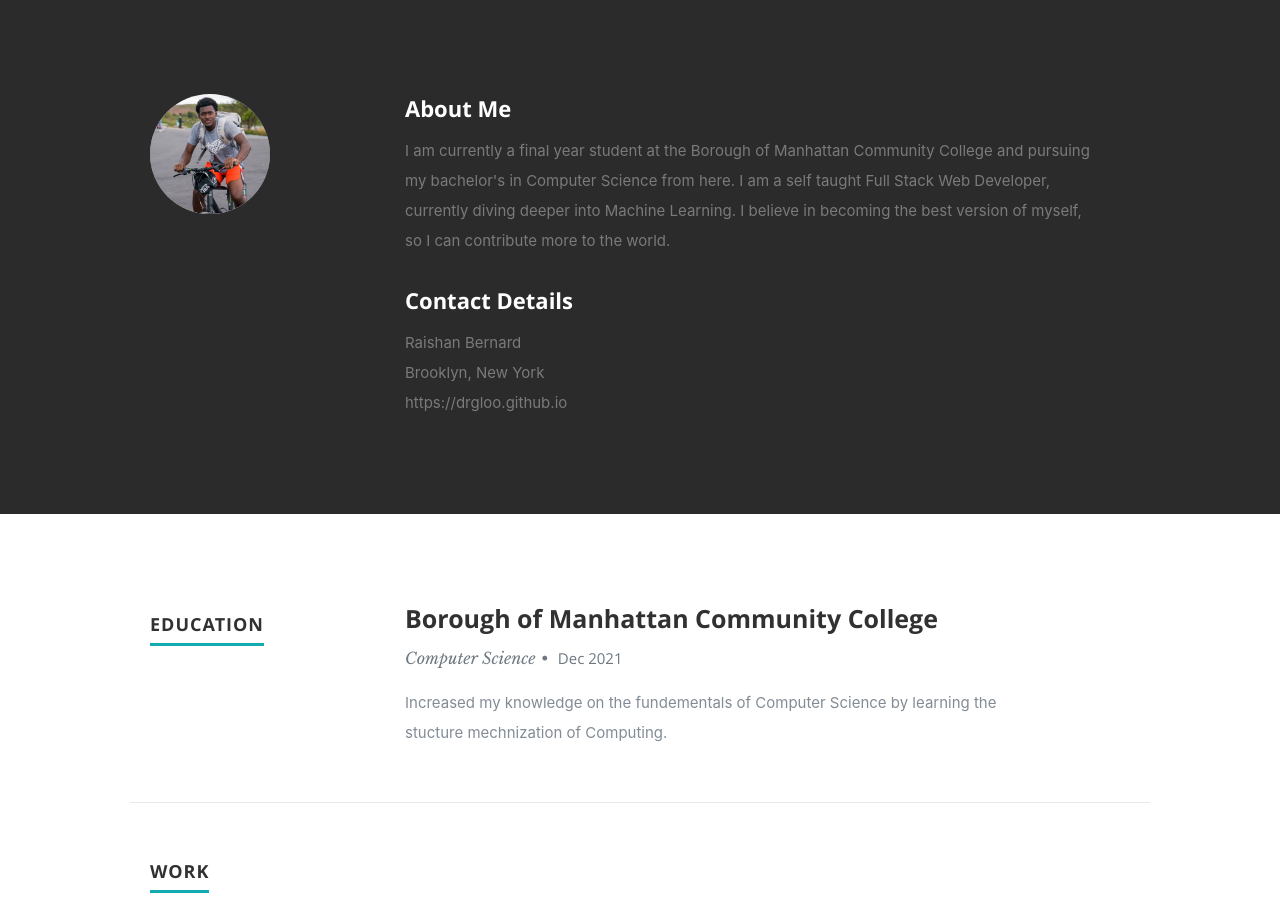
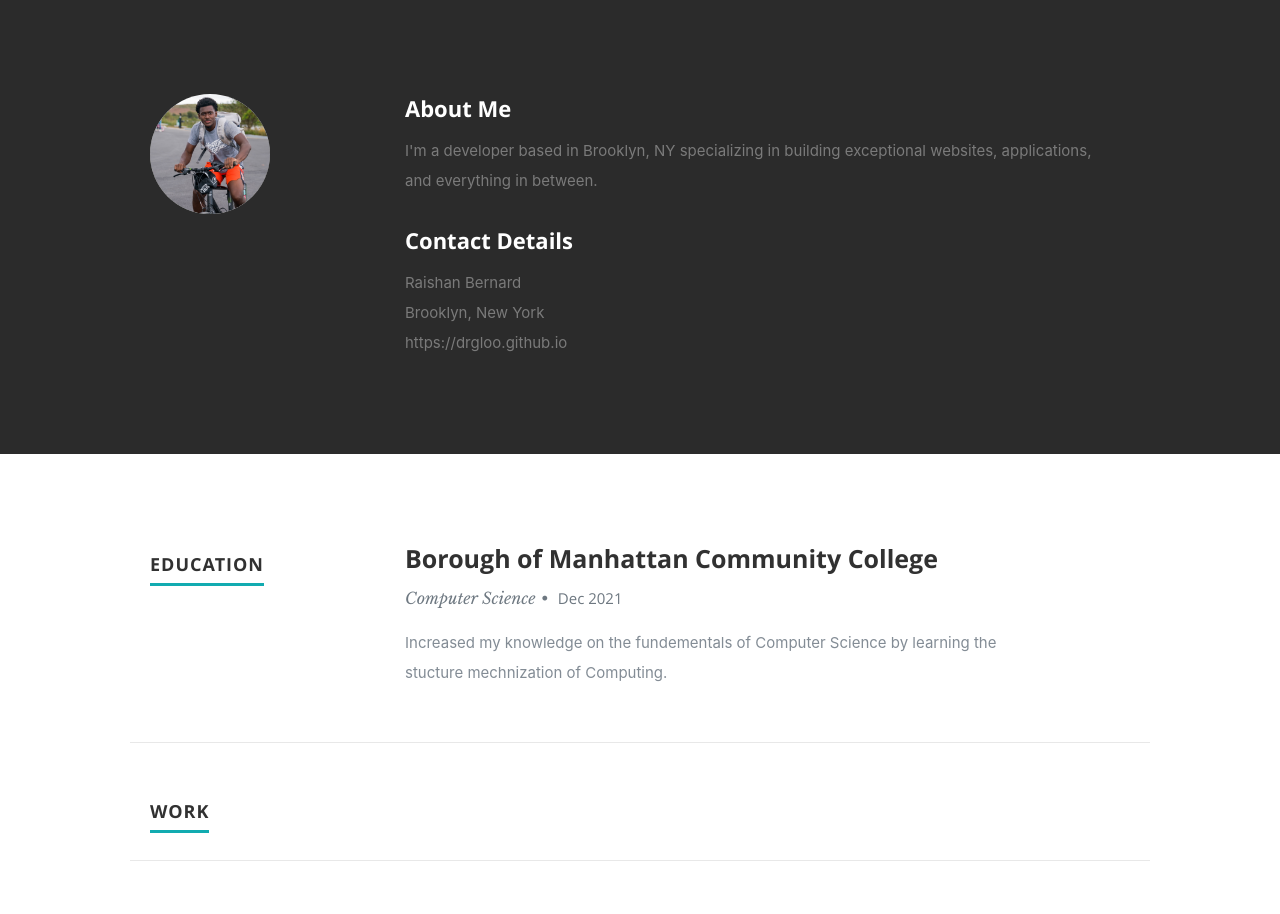
Before and after one commit to DrGloo/Portfolio, a React (Create React App) app: page / in a window 1280 px wide. Shown: the part 802-1716 px from the top of the page. Built offline with nearby package versions, Linux system fonts and the light colour scheme.

Commit message:
new edits

```diff
--- a/src/resumeData.js
+++ b/src/resumeData.js
@@ -23,7 +23,7 @@ let resumeData = {
           "className":"fa fa-twitter"
         }
       ],
-    "aboutme":"I am currently a final year student at the Borough of Manhattan Community College and pursuing my bachelor's in Computer Science from here. I am a self taught Full Stack Web Developer, currently diving deeper into Machine Learning. I believe in becoming the best version of myself, so I can contribute more to the world.",
+    "aboutme":"I'm a developer based in Brooklyn, NY specializing in building exceptional websites, applications, and everything in between.",
     "address":"Brooklyn, New York",
     "website":"https://drgloo.github.io",
     "education":[
```
